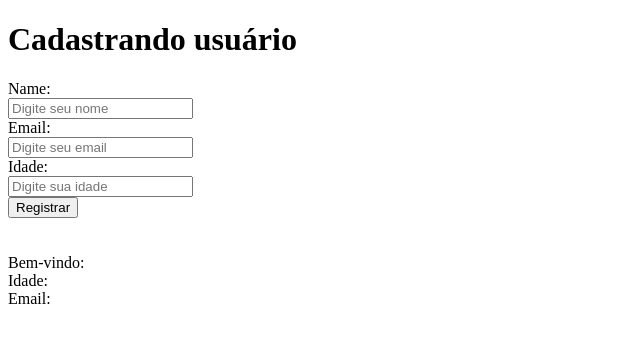
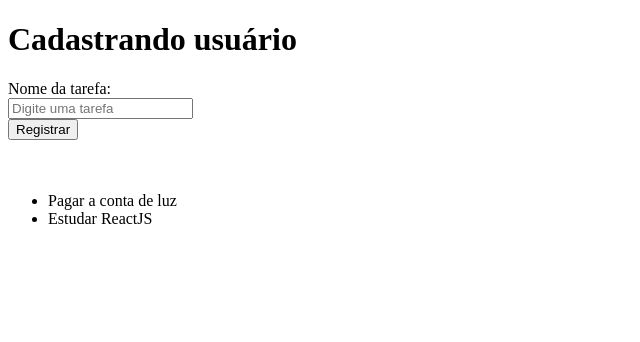
Before and after one commit to EdiJunior88/Sujeito_Programador_NextJS_do_zero_ao_avancado, a React (Vite) app in the folder ReactJS-Primeiro-APP/: page / in a window 1280 px wide. Shown: the top 342 px of the page, without its empty margins (0-640 px from the left). Built offline with nearby package versions, Linux system fonts and the light colour scheme.

Commit message:
- Início da Jornada Configurando seu VsCode Mapa do curso
- Começando com ReactJS
Primeiros passos
Primeiro projeto
Propriedades e componente
Trabalhando com useState
Manipulando formulario
Praticando

```diff
--- a/ReactJS-Primeiro-APP/src/App.jsx
+++ b/ReactJS-Primeiro-APP/src/App.jsx
@@ -1,21 +1,17 @@
 import { useState } from "react";
 
 const App = () => {
-  const [nome, setNome] = useState("");
-  const [email, setEmail] = useState("");
-  const [idade, setIdade] = useState("");
-  const [user, setUser] = useState([]);
+  const [input, setInput] = useState("");
+  const [tarefas, setTarefas] = useState([
+    "Pagar a conta de luz",
+    "Estudar ReactJS",
+  ]);
 
   function handleRegister(e) {
     e.preventDefault();
 
-    alert("Usuário registrado com sucesso!");
-
-    setUser({
-      nome: nome,
-      idade: idade,
-      email: email,
-    });
+    setTarefas([...tarefas, input]);
+    setInput("");
   }
 
   return (
@@ -23,33 +19,13 @@
       <h1>Cadastrando usuário</h1>
 
       <form onSubmit={handleRegister}>
-        <label>Name:</label>
+        <label>Nome da tarefa:</label>
         <br />
         <input
-          placeholder='Digite seu nome'
-          value={nome}
-          onChange={(e) => setNome(e.target.value)}
+          placeholder='Digite uma tarefa'
+          value={input}
+          onChange={(e) => setInput(e.target.value)}
           type='text'
-        />
-        <br />
-
-        <label>Email:</label>
-        <br />
-        <input
-          placeholder='Digite seu email'
-          value={email}
-          onChange={(e) => setEmail(e.target.value)}
-          type='email'
-        />
-        <br />
-
-        <label>Idade:</label>
-        <br />
-        <input
-          placeholder='Digite sua idade'
-          value={idade}
-          onChange={(e) => setIdade(e.target.value)}
-          type='number'
         />
         <br />
 
@@ -59,14 +35,11 @@
       <br />
       <br />
 
-      <div>
-        <span>Bem-vindo: {user.nome}</span>
-        <br />
-        <span>Idade: {user.idade}</span>
-        <br />
-        <span>Email: {user.email}</span>
-        <br />
-      </div>
+      <ul>
+        {tarefas.map((tarefa) => (
+          <li key={tarefa}>{tarefa}</li>
+        ))}
+      </ul>
     </div>
   );
 };
```
